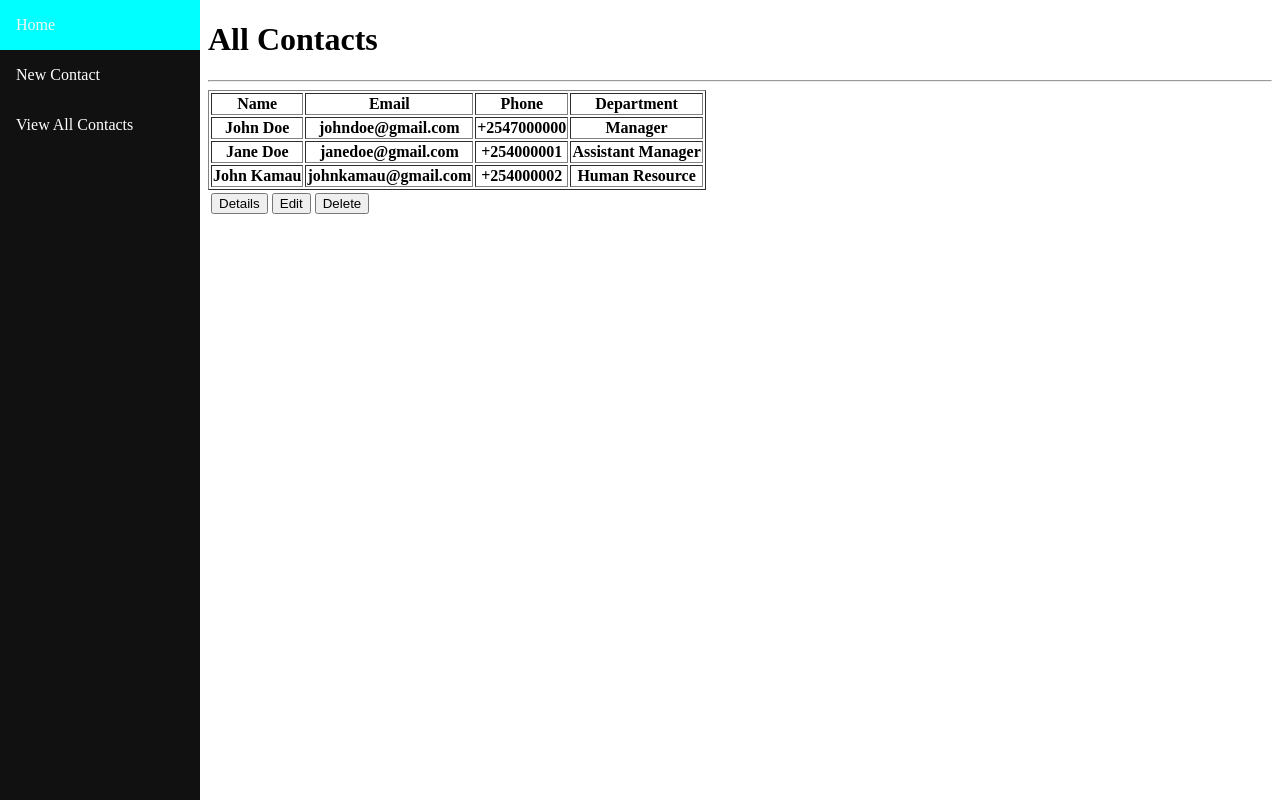
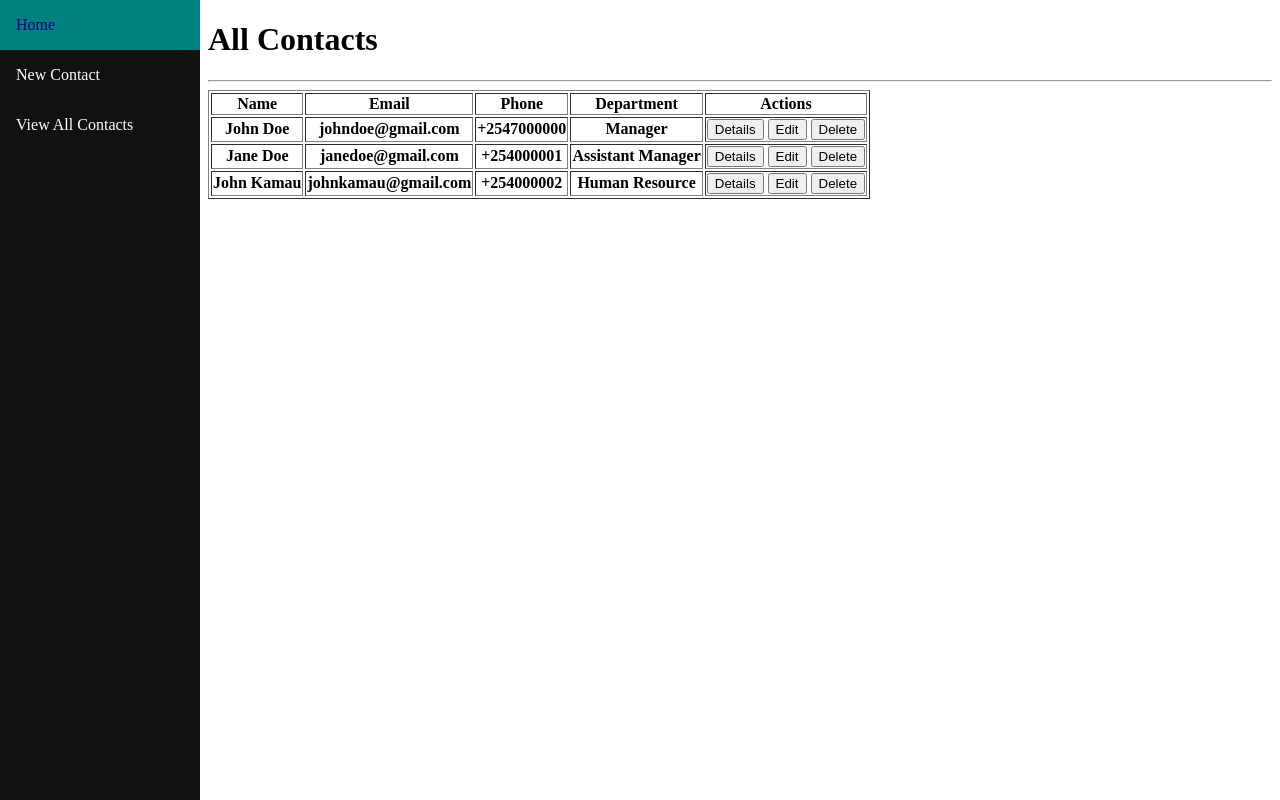
Before and after one commit to NjorogeAlvin/employee-management-app, a plain HTML site: page view-contacts.html in a window 1280 px wide. Drawn offline with Linux system fonts and the light colour scheme.

Commit message:
Changed color template on navbar and fixed buttons

```diff
--- a/styles.css
+++ b/styles.css
@@ -17,8 +17,8 @@
 }
 
 .nav_bar a:hover{
-    background-color: aqua;
-    color: whitesmoke;
+    background-color: teal;
+    color: navy;
 }
 
 .description{
--- a/view-contacts.html
+++ b/view-contacts.html
@@ -20,35 +20,22 @@
         <table border="1">
             <thead>
                 <tr>
-                    <th>Name</th> <th>Email</th> <th>Phone</th> <th>Department</th>
+                    <th>Name</th> <th>Email</th> <th>Phone</th> <th>Department</th> <th>Actions</th>
                 </tr>
             </thead>
             <tbody>
                 <tr>
-                    <th>John Doe</th> <th>johndoe@gmail.com</th> <th>+2547000000</th> <th>Manager</th>
+                    <th>John Doe</th> <th>johndoe@gmail.com</th> <th>+2547000000</th> <th>Manager</th> <th><button type="button">Details</button> <button type="button">Edit</button> <button type="button">Delete</button> </th>
                 </tr>
                 <tr>
-                    <th>Jane Doe</th> <th>janedoe@gmail.com</th> <th>+254000001</th> <th>Assistant Manager</th>
+                    <th>Jane Doe</th> <th>janedoe@gmail.com</th> <th>+254000001</th> <th>Assistant Manager</th> <th><button type="button">Details</button> <button type="button">Edit</button> <button type="button">Delete</button> </th>
                 </tr>
                 <tr>
-                    <th>John Kamau</th> <th>johnkamau@gmail.com</th> <th>+254000002</th> <th>Human Resource</th>
+                    <th>John Kamau</th> <th>johnkamau@gmail.com</th> <th>+254000002</th> <th>Human Resource</th> <th><button type="button">Details</button> <button type="button">Edit</button> <button type="button">Delete</button> </th>
                 </tr>
             </tbody>
             </table>
             <table>
-            <tfoot>
-                <tr>
-                    <th>
-                        <button type="button">Details</button>
-                    </th>
-                    <th>
-                        <button type="button">Edit</button>
-                    </th>
-                    <th>
-                        <button type="button">Delete</button>
-                    </th>
-                </tr>
-            </tfoot>
         </table>
         </div>
 </body>
```
